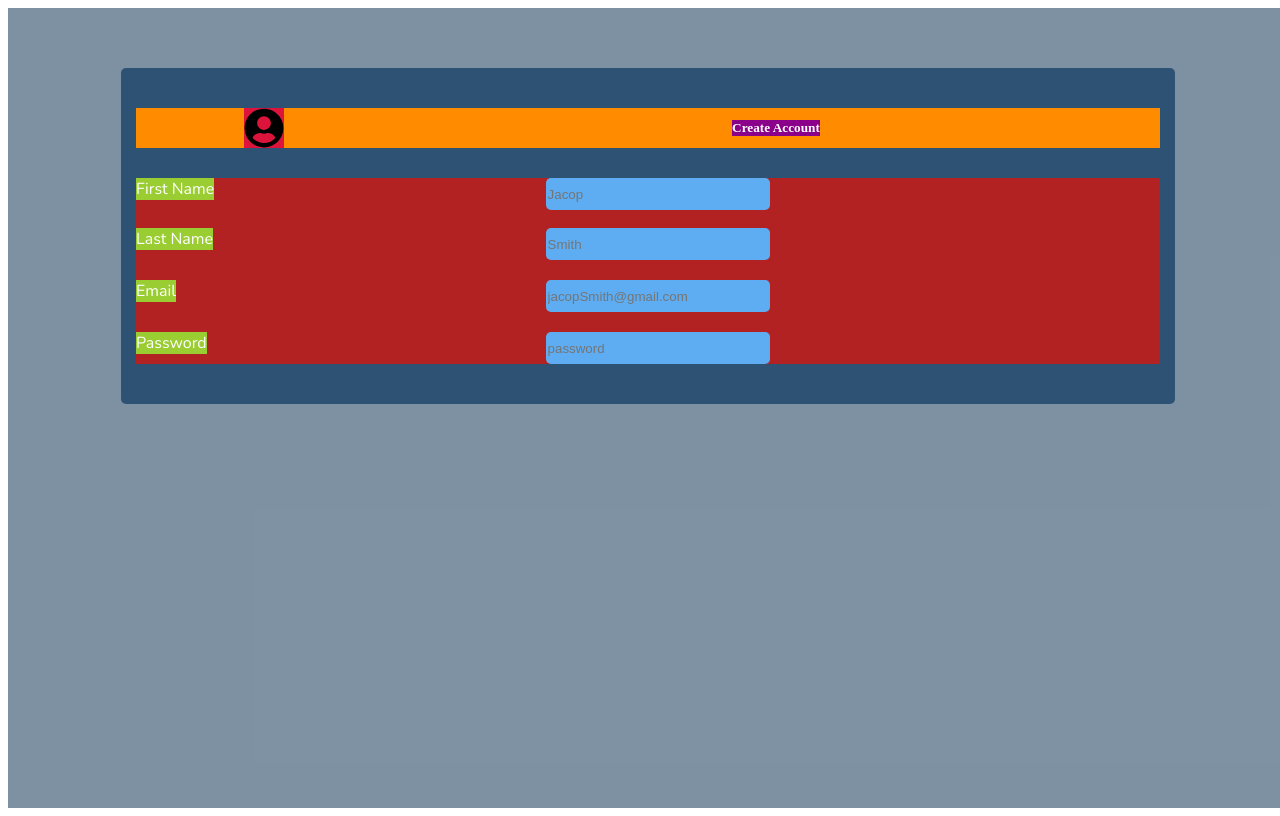
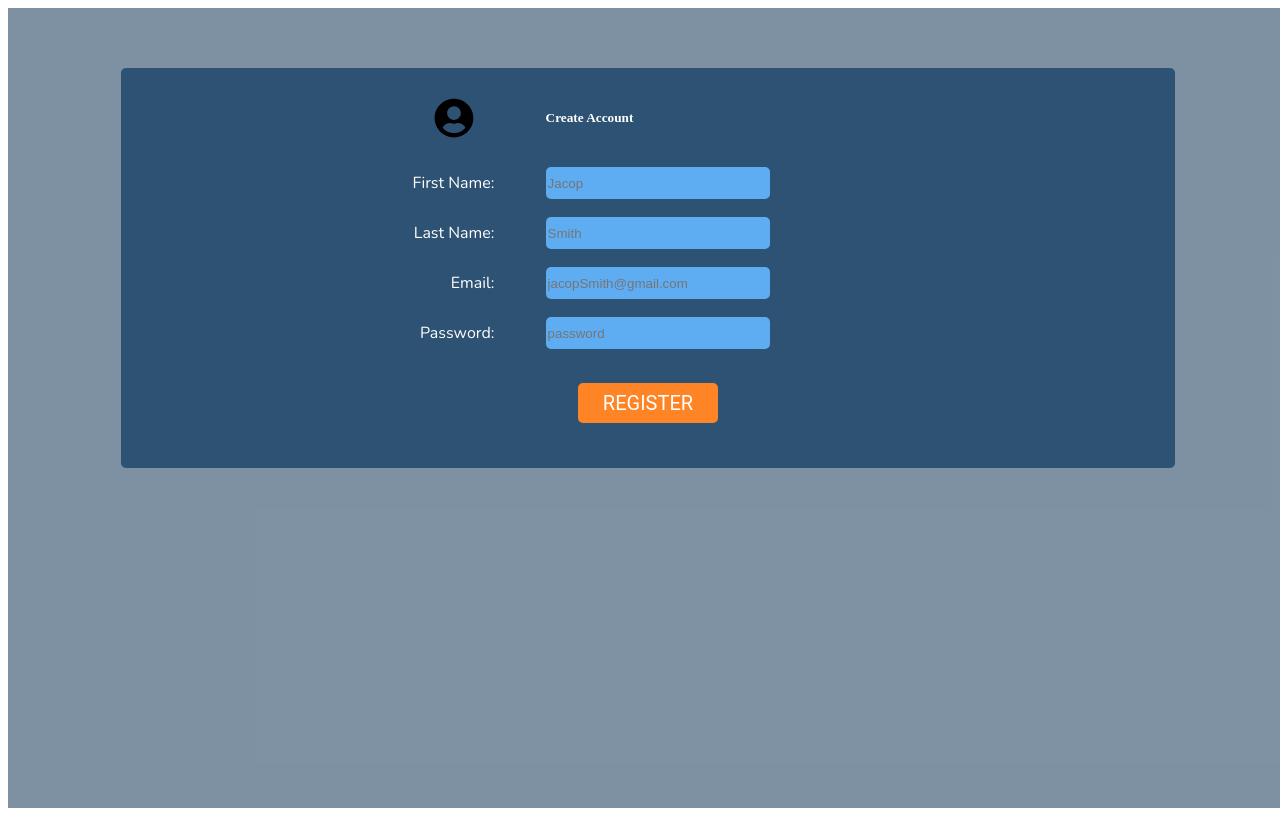
Before and after one commit to wilberpulido/favoriteMovieApp, a Next.js app: page / in a window 1280 px wide. Built offline with nearby package versions, Linux system fonts and the light colour scheme; a web font is replaced by a local one.

Commit message:
Finish tag form, finish tag label, finish tag input, finish register form

```diff
--- /dev/null
+++ b/components/Button.js
@@ -0,0 +1,16 @@
+import style from '../styles/components/button.module.scss'
+
+export default function Button ({ children, type }) {
+  const buttonClass = type === 'submit' ? 'submitType' : ''
+
+  return (
+    <div className={style.buttonBox}>
+      <button
+        className={style[buttonClass]}
+        type={type}
+      >
+        {children}
+      </button>
+    </div>
+  )
+}
--- a/components/Form.js
+++ b/components/Form.js
@@ -5,8 +5,10 @@ export default function Form ({ titleForm, classNameForm, classNameContentForm,
   if (titleForm) {
     return (
       <form className={style[classNameForm]}>
-        <HeaderForm title={titleForm} iconSrc={iconSrc} />
-        <div className={style.contentForm}>
+        <HeaderForm iconSrc={iconSrc}>
+          {titleForm}
+        </HeaderForm>
+        <div className={style[classNameContentForm]}>
           {children}
         </div>
       </form>
--- a/components/HeaderForm.js
+++ b/components/HeaderForm.js
@@ -1,14 +1,14 @@
 import style from '../styles/components/headerForm.module.scss'
 
-export default function HeaderForm (props) {
+export default function HeaderForm ({ children, iconSrc }) {
   return (
     <div className={style.headerForm}>
       <div>
-        <img className={style.iconDataForm} src={props.iconSrc} />
+        <img className={style.iconDataForm} src={iconSrc} />
       </div>
       <div>
         <h5>
-          {props.title}
+          {children}
         </h5>
       </div>
     </div>
--- a/components/Input.js
+++ b/components/Input.js
@@ -2,6 +2,7 @@ import style from '../styles/components/input.module.scss'
 
 export default function Input ({ name, id, placeholder, type }) {
   return (
+    <div className={style.inputBox}>
       <input
         name={name}
         id={id}
@@ -9,5 +10,6 @@ export default function Input ({ name, id, placeholder, type }) {
         type={type}
         className={style.inputClass}
       />
+    </div>
   )
 }
--- a/components/Label.js
+++ b/components/Label.js
@@ -1,9 +1,11 @@
 import style from '../styles/components/label.module.scss'
 
-export default function Label (props) {
+export default function Label ({ children, htmlFor }) {
   return (
-    <label className={style.labelClass} htmlFor={props.htmlFor}>
-      {props.children}
-    </label>
+    <div className={style.labelBox}>
+      <label className={style.labelClass} htmlFor={htmlFor}>
+        {children}
+      </label>
+    </div>
   )
 }
--- a/pages/index.js
+++ b/pages/index.js
@@ -3,6 +3,7 @@ import styles from '../styles/pages/Home.module.scss'
 import Form from '../components/Form'
 import Label from '../components/Label'
 import Input from '../components/Input'
+import Button from '../components/Button'
 
 export default function Home () {
   return (
@@ -14,43 +15,43 @@ export default function Home () {
         <link href='https://fonts.googleapis.com/css2?family=Nunito&family=Tillana&display=swap' rel='stylesheet' />
       </Head>
       <Form
-        classNameForm='dataForm' titleForm='Create Account'
-        iconSrc='icons/user-circle-solid.svg' handlerSubmit
+        classNameForm='dataForm'
+        classNameContentForm='register'
+        titleForm='Create Account'
+        iconSrc='icons/user-circle-solid.svg'
+        handlerSubmit
       >
-        <div className='boxLabel'>
-          <Label htmlFor='firstNameRegister'>First Name</Label>
-        </div>
-        <div>
+        <Label htmlFor='firstNameRegister'>First Name:</Label>
         <Input
           name='firstNameRegister'
           id='firstNameRegister'
           placeholder='Jacop'
           type='text'
         />
-        </div>
-        <Label htmlFor='lastNameRegister'>Last Name</Label>
+        <Label htmlFor='lastNameRegister'>Last Name:</Label>
         <Input
           name='lastNameRegister'
           id='lastNameRegister'
           placeholder='Smith'
           type='text'
         />
-
-        <Label htmlFor='emailRegister'>Email</Label>
+        <Label htmlFor='emailRegister'>Email:</Label>
         <Input
           name='emailRegister'
           id='emailRegister'
           placeholder='jacopSmith@gmail.com'
           type='email'
         />
-
-        <Label htmlFor='password'>Password</Label>
+        <Label htmlFor='password'>Password:</Label>
         <Input
           name='password'
           id='password'
           placeholder='password'
           type='password'
         />
+        <Button type='submit'>
+          REGISTER
+        </Button>
       </Form>
 
     </div>
--- /dev/null
+++ b/styles/components/button.module.scss
@@ -0,0 +1,12 @@
+@use '../variable/fonts';
+
+.submitType{
+    background-color: #FF8426;
+    width: 140px;
+    height: 40px;
+    border-radius: 5px;
+    border: none;
+    color:white;
+    font-size: fonts.$fontSizeS;
+    font-family: fonts.$fontFamilylTitle;
+}
--- a/styles/components/form.module.scss
+++ b/styles/components/form.module.scss
@@ -1,31 +1,29 @@
 @use '../variable/colors';
+@use '../components/button.module.scss';
 
 .dataForm {
     position: relative;
     color: white;
     background-color: colors.$strongPrimary;
     border-radius: 5px;
-    padding: 40px 15px;
-    min-width: 280px;
+    padding: 30px 15px;
+    min-width: 270px;
     width: 80%;
     height: max-content;
     margin: 60px auto;
 }
-.contentForm{
-    background-color: firebrick;
+.register{
     width: 100%;
     display: grid;
     position: relative;
     grid-template-columns: 35% 60%;
-    grid-template-rows: 30px;
+    grid-template-rows: repeat(4, 30px) 70px;
     grid-gap: 20px 5%;
-    .boxLabel{
-        position: relative;
-        label{
-            background-color: khaki;
-            position: absolute;
-            right:0px;
-        }
+    div:nth-child(9){
+        grid-column-start: 1;
+        grid-column-end: 3;
+        display: flex;
+        justify-content: center;
+        align-items: center;
     }
-
 }
--- a/styles/components/headerForm.module.scss
+++ b/styles/components/headerForm.module.scss
@@ -1,21 +1,25 @@
 .headerForm{
     display: grid;
-    grid-template-columns: 25% 75%;
+    grid-template-columns: 35% 60%;
+    grid-gap: 5%;
     grid-template-rows: max-content;
-    background-color: darkorange;
     margin-bottom: 30px;
     div{
         display: flex;
-        justify-content: center;
         align-items: center;
         .iconDataForm{
             width: 40px;
             height: 40px;
-            background-color: crimson;
+            margin-right: 20px;
         }
         h5{
             margin: 0;
-            background-color: darkmagenta;
         }
     }
+    div:nth-child(1){
+        justify-content: flex-end;
+    }
+    div:nth-child(2){
+        justify-content: flex-start;
+    }
 }
--- a/styles/components/input.module.scss
+++ b/styles/components/input.module.scss
@@ -1,3 +1,7 @@
+.inputBox{
+display: flex;
+justify-content: flex-start;
+align-items: center;
     .inputClass{
         width: 100%;
         max-width: 220px;
@@ -6,3 +10,4 @@
         border: none;
         background-color: #5EADF2;
     }
+}
--- a/styles/components/label.module.scss
+++ b/styles/components/label.module.scss
@@ -1,9 +1,15 @@
 @use '../variable/fonts';
 
-.labelClass{
-    font-family: fonts.$fontFamilylContent;
-    font-size: fonts.$fontSizeContent;
-    background-color: yellowgreen;
-    width: max-content;
-    height: max-content;
+.labelBox {
+display: flex;
+justify-content: flex-end;
+align-items: center;
+width: 100%;
+height: 100%;
+    .labelClass{
+        font-family: fonts.$fontFamilylContent;
+        font-size: fonts.$fontSizeContent;
+        width: max-content;
+        height: max-content;
+    }
 }
```
Also changed, not shown: components/exitButton.js (added). Lines whose indentation alone changed are shown as unchanged.
